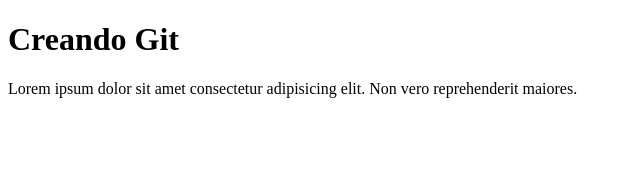
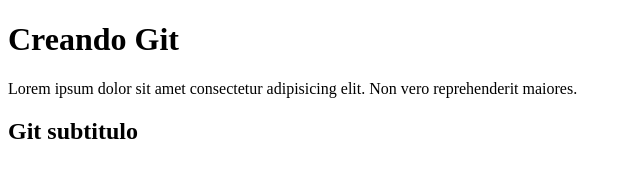
Before and after one commit to AMG3/primer-repo-coder, a plain HTML site: page index.html in a window 1280 px wide. Shown: the whole page, without its empty margins (0-640 px from the left). Drawn offline with Linux system fonts and the light colour scheme.

Commit message:
Agregando subtitulo

```diff
--- a/index.html
+++ b/index.html
@@ -12,5 +12,6 @@
       Lorem ipsum dolor sit amet consectetur adipisicing elit. Non vero
       reprehenderit maiores.
     </p>
+    <h2>Git subtitulo</h2>
   </body>
 </html>
```
